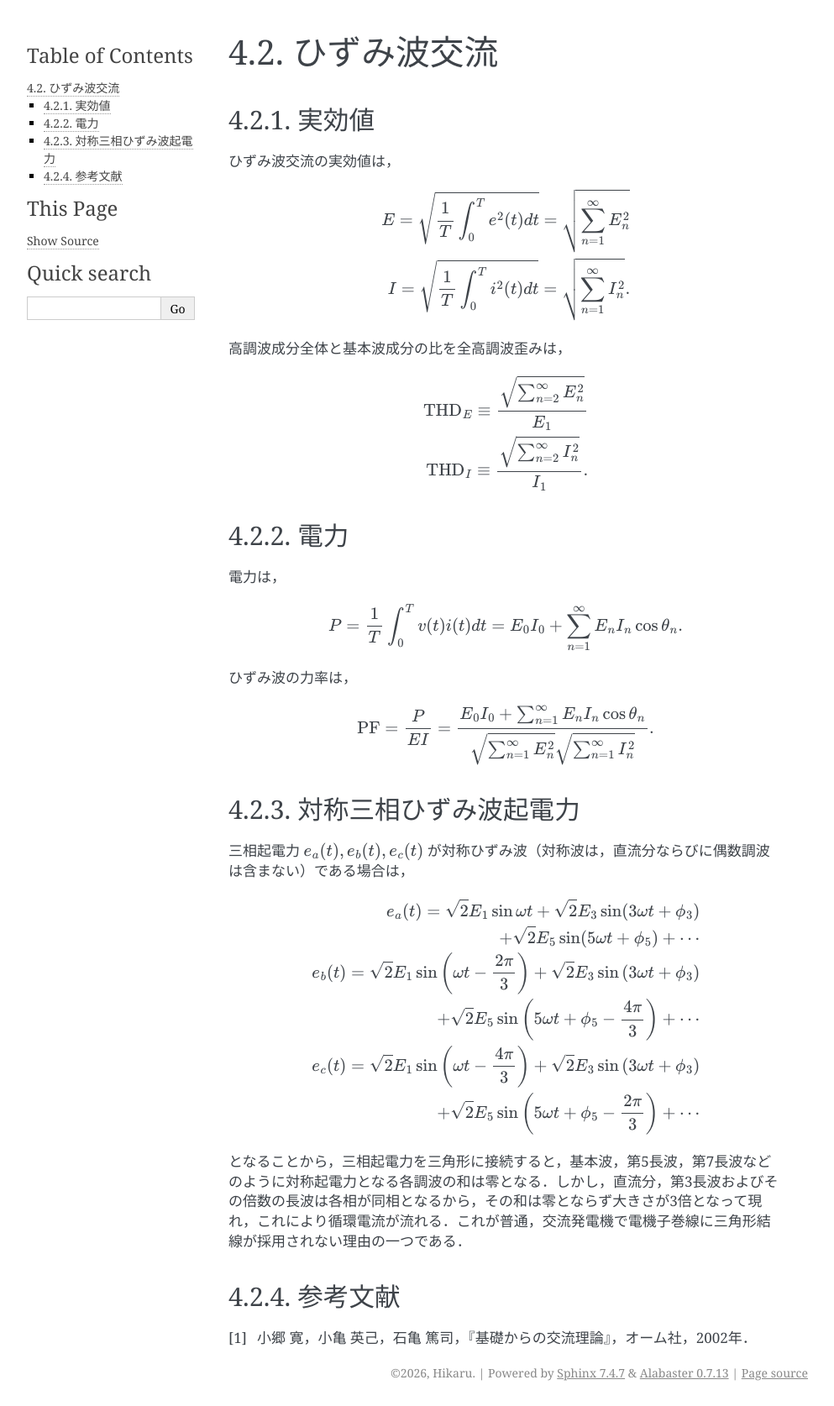
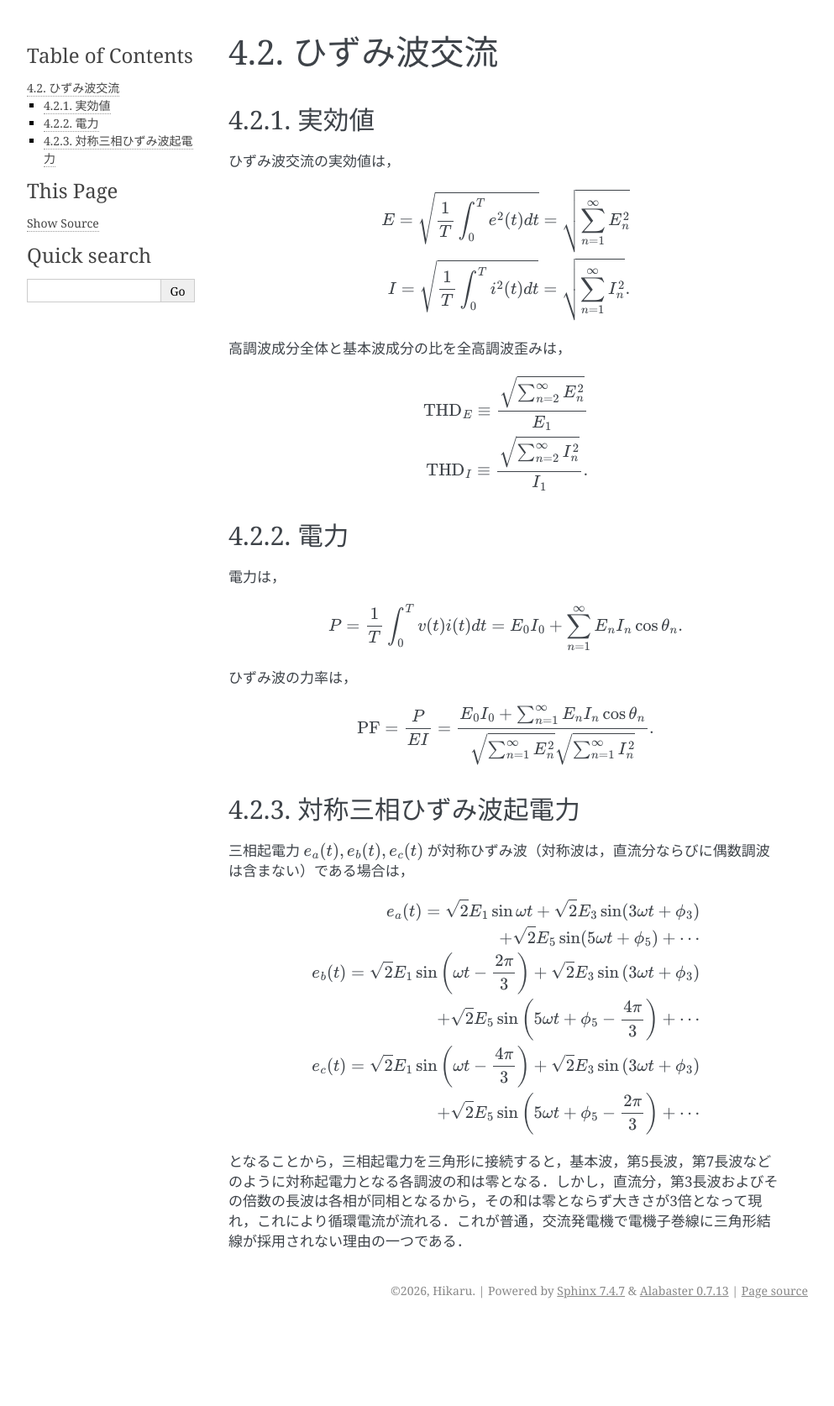
Before and after one commit to sql-hkr/iris, a Sphinx documentation site: the page built from source/ckt/harmonics.rst, in a window 1280 px wide. Shown: the whole page at 84% size, without its empty margins (148-1141 px from the left). Built offline with Sphinx 7.4.7, drawn with Linux system fonts in a browser that asks for light colours; after the commit the page ends 1576 px from its top, so only the background shows below that.

Commit message:
docs: remove reference section

```diff
--- a/source/ckt/dpc.rst
+++ b/source/ckt/dpc.rst
@@ -74,8 +74,3 @@
     \dot{Z}_0 = \sqrt[4]{\frac{R^2 + \omega^2 L^2}{G^2 + \omega^2 C^2}}.
 
     \arg(\dot{Z}_0) = \frac{1}{2} \tan^{-1}\left(\frac{\omega L}{R}\right) - \frac{1}{2} \tan^{-1}\left(\frac{\omega C}{G}\right).
-
-参考文献
-----------
-
-.. [#f1] 小郷 寛，小亀 英己，石亀 篤司，『基礎からの交流理論』，オーム社，2002年．
--- a/source/ckt/harmonics.rst
+++ b/source/ckt/harmonics.rst
@@ -58,8 +58,3 @@
    + \sqrt{2}E_5 \sin\left(5\omega t + \phi_5 - \frac{2\pi}{3}\right) + \cdots
 
 となることから，三相起電力を三角形に接続すると，基本波，第5長波，第7長波などのように対称起電力となる各調波の和は零となる．しかし，直流分，第3長波およびその倍数の長波は各相が同相となるから，その和は零とならず大きさが3倍となって現れ，これにより循環電流が流れる．これが普通，交流発電機で電機子巻線に三角形結線が採用されない理由の一つである．
-
-参考文献
-----------
-
-.. [#f1] 小郷 寛，小亀 英己，石亀 篤司，『基礎からの交流理論』，オーム社，2002年．
```
